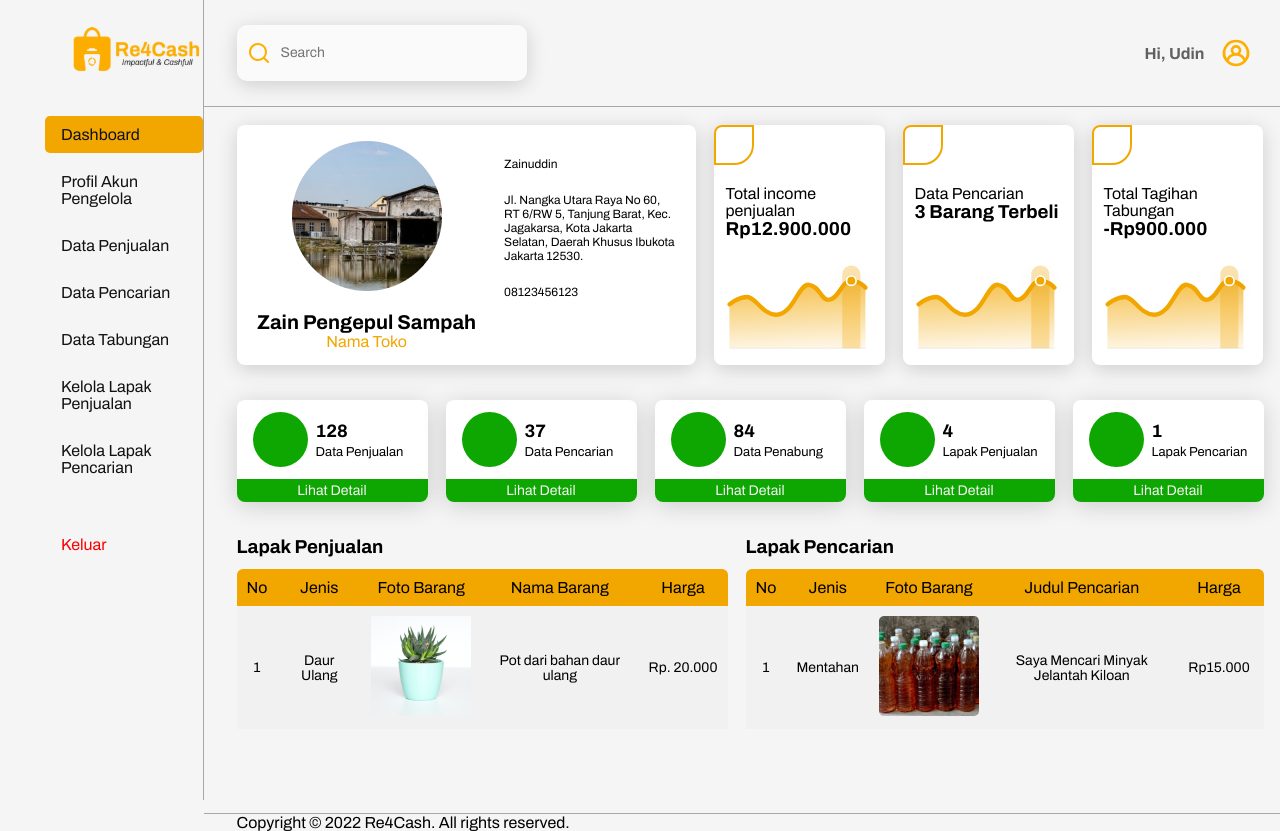
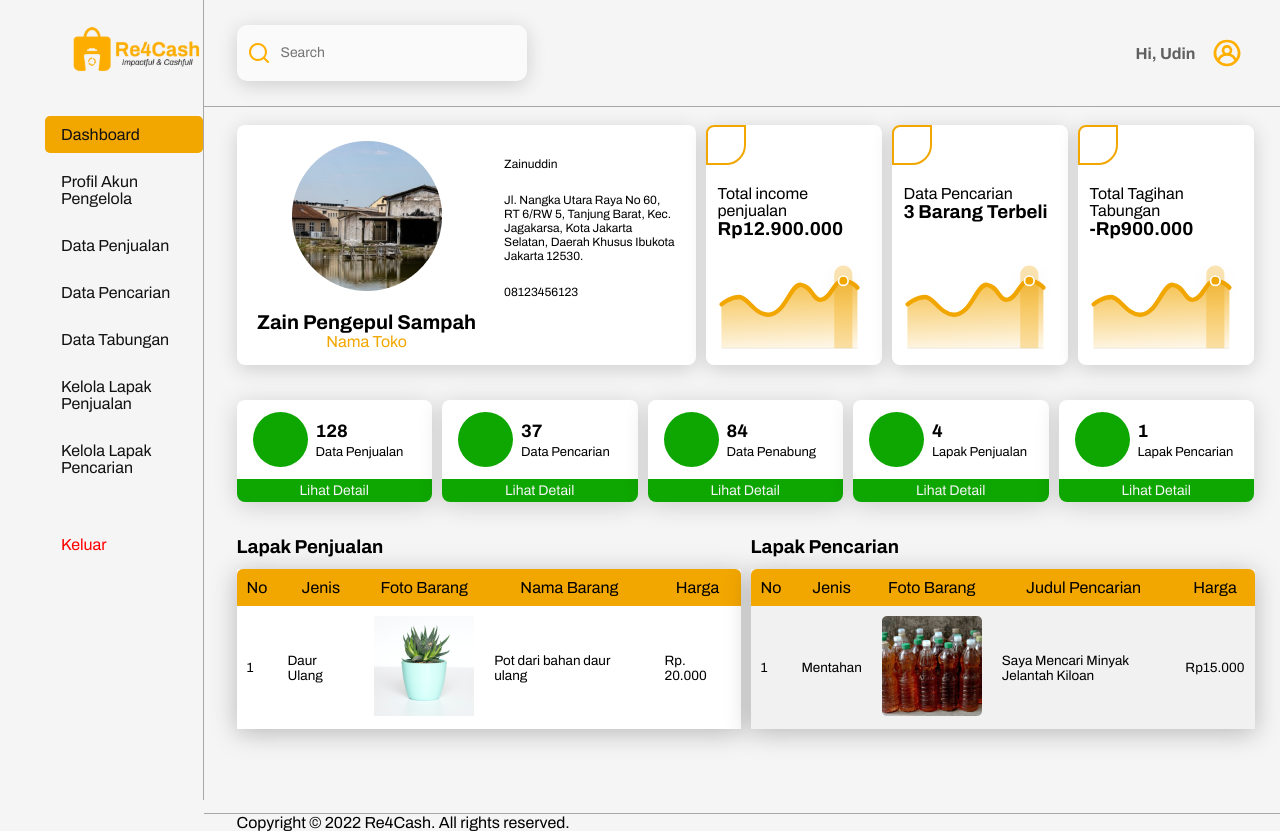
Before and after one commit to JoshLeez/Re4Cash, a React (Vite) app: page /dashboard-pengelola in a window 1280 px wide. Built offline with nearby package versions, Linux system fonts and the light colour scheme; some icons are missing.

Commit message:
merapihkan halaman-halaman dashboard pengelola

```diff
--- a/src/components/SideBarDashPengelola.jsx
+++ b/src/components/SideBarDashPengelola.jsx
@@ -37,7 +37,7 @@ const SideBarDashPengelola = (props) => {
           <span>Kelola Lapak Penjualan</span>
         </NavLink>
         <NavLink to="/kelola-lapak-pencarian-pengelola" className="nav-sidebar-isi">
-          <iconify-icon icon="material-symbols:space-dashboard-outline"/>
+          <iconify-icon icon="mdi:shop-find-outline"/>
           <span>Kelola Lapak Pencarian</span>
         </NavLink>
       </nav>
--- a/src/components/styles/grafikcardpengelola.css
+++ b/src/components/styles/grafikcardpengelola.css
@@ -7,7 +7,7 @@
     justify-content: space-between;
     gap: 8px;
 
-    width: 171px;
+    width: 176px;
     height: 240.12px;
     background: #FFFFFF;
     box-shadow: 0px 4px 20px rgba(0, 0, 0, 0.16);
--- a/src/components/styles/jmldatacardpengelola.css
+++ b/src/components/styles/jmldatacardpengelola.css
@@ -6,7 +6,7 @@
     gap: 8px;
     padding-top: 8px;
 
-    width: 191px;
+    width: 195.5px;
     height: 102px;
 
     background: #FFFFFF;
@@ -60,7 +60,7 @@
     gap: 10px;
     position: relative;
 
-    width: 191px;
+    width: 195.5px;
     height: 23px;
 
     background: #0EA601;
--- a/src/components/styles/sidebar_dashpengelola.css
+++ b/src/components/styles/sidebar_dashpengelola.css
@@ -1,6 +1,6 @@
 .wrapper-sidebar {
     width: 265px;
-    height: 100%;
+    height: 100vh;
     display: flex;
     flex-direction: column;
     align-items: center;
--- a/src/pages/DashboardPengelola.jsx
+++ b/src/pages/DashboardPengelola.jsx
@@ -56,26 +56,22 @@ const DashboardPengelola = () => {
                   <h3>Lapak Penjualan</h3>
                   <iconify-icon icon="material-symbols:edit" />
                 </div>
-                <div className="wrapper-table-data">
-                  <table cellSpacing="0"  cellPadding="0" id="tabel-tabungan" className="table-data-children">
-                    <thead>
-                      <tr className="table-title table-title-data-children">
+                <div className="wrapper-table-data-dashutama">
+                  <table id="tabel-pengelola-dashutama">
+                      <tr>
                         <th>No</th>
                         <th>Jenis</th>
                         <th>Foto Barang</th>
                         <th>Nama Barang</th>
                         <th>Harga</th>
                       </tr>
-                    </thead>
-                    <tbody>
-                      <tr className="row row-1">
+                      <tr>
                         <td>1</td>
                         <td>Daur Ulang</td>
                         <td><img src="prevtabel-dashuatama-potbunga.png" /></td>
                         <td>Pot dari bahan daur ulang</td>
                         <td>Rp. 20.000</td>
                       </tr>
-                    </tbody>
                   </table>
                 </div>
               </div>
@@ -85,10 +81,10 @@ const DashboardPengelola = () => {
                   <h3>Lapak Pencarian</h3>
                   <iconify-icon icon="material-symbols:edit" />
                 </div>
-                <div className="wrapper-table-data">
-                  <table cellSpacing="0"  cellPadding="0" id="tabel-tabungan" className="table-data-children">
+                <div className="wrapper-table-data-dashutama">
+                  <table id="tabel-pengelola-dashutama">
                     <thead>
-                      <tr className="table-title table-title-data-children">
+                      <tr>
                         <th>No</th>
                         <th>Jenis</th>
                         <th>Foto Barang</th>
@@ -97,7 +93,7 @@ const DashboardPengelola = () => {
                       </tr>
                     </thead>
                     <tbody>
-                      <tr className="row row-1">
+                      <tr>
                         <td>1</td>
                         <td>Mentahan</td>
                         <td><img src="prevtabel-dashuatama-minyakjelantah.png" /></td>
--- a/src/pages/styles/dashboardpengelola.css
+++ b/src/pages/styles/dashboardpengelola.css
@@ -19,7 +19,7 @@
     display: flex;
     align-items: center;
     width: fit-content;
-    gap: 18px;
+    gap: 10px;
     margin-bottom: 35px;
 }
 
@@ -86,7 +86,6 @@
     gap: 8px;
 }
 
-
 .profile-desc-dashboard-utama-detail>h4 {
     font-weight: 400;
     font-size: 12px;
@@ -99,39 +98,66 @@
 }
 
 .prevtabel-dashutama {
-    /* border: 1px solid black; */
     display: flex;
     flex-direction: column;
     gap: 12px;
 }
 
 .judul-tabel-dashutama {
-    /* border: 1px solid black; */
     display: flex;
-    gap: 341px;
+    gap: 339px;
 }
 
 .judul-tabel-dashutama>iconify-icon {
     color: #F2A600;
 }
 
-.wrapper-table-data {
+.wrapper-table-data-dashutama {
     display: flex;
     flex-direction: column;
-
-    /* border: 1px solid black; */
+    gap: 10px;
 }
 
-/* .table-file-content {
+#tabel-pengelola-dashutama {
+    border-collapse: collapse;
+    box-shadow: 0px 4px 24px rgba(0, 0, 0, 0.25);
+    width: 504px;
+}
+
+#tabel-pengelola-dashutama tr th {
+    font-weight: 400;
+    font-size: 16px;
+    padding: 10px;
+}
+
+#tabel-pengelola-dashutama tr td {
+    /* text-align: center; */
+    padding: 10px;
+    font-weight: 400;
+    font-size: 13.5px;
+}
+
+#tabel-pengelola-dashutama tr th {
+    background-color: none;
+}
+
+table tr:nth-child(odd) {
+    background-color: #F1F1F1;
+}
+
+#tabel-pengelola-dashutama th:first-child {
+    border-radius: 6px 0 0 0;
+    -moz-border-radius: 6px 0 0 0;
+    -webkit-border-radius: 6px 0 0 0;
+}
+
+#tabel-pengelola-dashutama th:last-child {
+    border-radius: 0 6px 0 0;
+    -moz-border-radius: 0 6px 0 0;
+    -webkit-border-radius: 0 6px 0 0;
+}
+
+.tabel-kolom-aksibutton-edithapus {
     display: flex;
-    align-items: center;
     gap: 4px;
- } */
-
-
-
-.table-data-children tr td:last-child,
-.table-data-caretaker tr td:last-child,
-.table-data-financial tr td:last-child {
-    width: 89px;
 }
--- a/src/pages/styles/pengeloladatatabungan.css
+++ b/src/pages/styles/pengeloladatatabungan.css
@@ -11,7 +11,7 @@
 
 .wrapper-konten-isi-dashboard-datatabungan {
     display: flex;
-    gap: 28px;
+    gap: 14px;
 }
 
 .wrapper-konten-isikiri-dashboard-datatabungan {
--- a/src/pages/styles/pengelolaprofilakun.css
+++ b/src/pages/styles/pengelolaprofilakun.css
@@ -2,7 +2,7 @@
     display: flex;
     width: fit-content;
     align-items: flex-start;
-    gap: 20px;
+    gap: 17px;
 }
 
 .card-profil-dashboard-profilakun {
```
